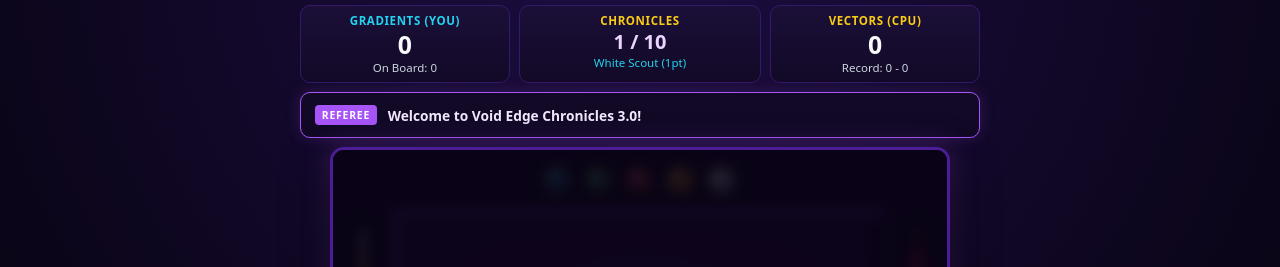
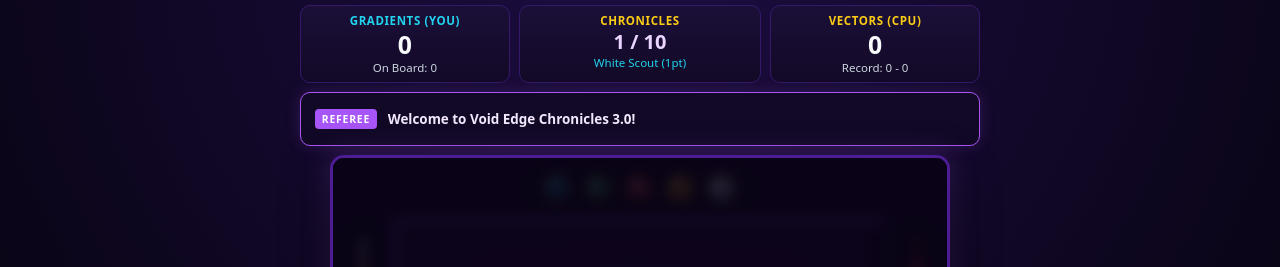
Before and after one commit to tlthe5th/void-edge-3, a plain HTML site: page index.html in a window 1280 px wide. Shown: the part 66-333 px from the top of the page. Drawn offline with Linux system fonts and the light colour scheme.

Commit message:
Refactor referee ticker styles and comments
Updated styles for the referee ticker and adjusted comments for clarity.

```diff
--- a/index.html
+++ b/index.html
@@ -55,24 +55,27 @@ body{
 .card-score{font-size:1.55rem;font-weight:900;line-height:1.15;margin:2px 0}
 .card-sub{font-size:.72rem;color:#cbd5e1;white-space:nowrap;overflow:hidden;text-overflow:ellipsis}
 
-/* Referee Ticker */
+/* Referee Ticker — Fixed height prevents board jumping when text wraps */
 .referee{
   width:100%;background:var(--panel);border:1px solid var(--neon);border-radius:10px;
-  padding:.45rem .85rem;margin-bottom:.55rem;display:flex;align-items:center;gap:.65rem;
-  min-height:46px;box-shadow:0 0 16px rgba(168,85,247,.2);
+  padding:.55rem .85rem;margin-bottom:.55rem;display:flex;align-items:center;gap:.65rem;
+  height:54px;flex-shrink:0;box-shadow:0 0 16px rgba(168,85,247,.2);
 }
 .ref-badge{
   background:var(--neon);color:#fff;font-size:.65rem;font-weight:900;
   padding:.2rem .45rem;border-radius:4px;letter-spacing:.8px;flex-shrink:0;
 }
-.ref-text{font-size:.86rem;font-weight:600;color:#f3e8ff;line-height:1.25}
+.ref-text{
+  font-size:.84rem;font-weight:600;color:#f3e8ff;line-height:1.3;
+  overflow:hidden;display:-webkit-box;-webkit-line-clamp:2;-webkit-box-orient:vertical;
+}
 
 /* Canvas Wrapper */
 .stage{
   position:relative;width:100%;max-width:620px;aspect-ratio:1/1;
   border-radius:14px;overflow:hidden;border:3px solid #4c1d95;
   box-shadow:0 18px 45px rgba(0,0,0,.75),0 0 28px rgba(168,85,247,.3);
-  background:#0e051c;
+  background:#0e051c;flex-shrink:0;
 }
 canvas{width:100%;height:100%;display:block;cursor:crosshair;touch-action:none}
 
@@ -215,13 +218,13 @@ footer a{color:var(--cyan);text-decoration:none}
     </div>
   </div>
 
-  <!-- Live Referee -->
+  <!-- Live Referee (Fixed height container) -->
   <div class="referee">
     <span class="ref-badge">REFEREE</span>
     <div class="ref-text" id="statusBar">Welcome to Void Edge Chronicles 3.0!</div>
   </div>
 
-  <!-- Game Arena (660x660 canvas with exterior marble & cue trays around the 520x520 playing field) -->
+  <!-- Game Arena -->
   <div class="stage" id="stageWrap">
     <div class="void-cam-banner hidden" id="voidCamBadge"><span class="dot"></span> VOID CAM &bull; SLOW-MO REPLAY</div>
     <canvas id="board" width="660" height="660"></canvas>
@@ -325,7 +328,6 @@ footer a{color:var(--cyan);text-decoration:none}
 
 <script>
 const canvas=document.getElementById('board'),ctx=canvas.getContext('2d');
-// W=660 gives a 62px exterior cabinet apron around the 536x536 inner cushioned arena
 const W=660,H=660,APRON=62,RAIL=14,PLAY_MIN=APRON+RAIL,PLAY_MAX=W-APRON-RAIL;
 const SLOPE_HALF=132,HOLE_HALF=50,VOID_R=19,R=17;
 
@@ -420,26 +422,23 @@ let replayFrames=[];
 let replayIdx=0;
 let postReplayCallback=null;
 
-// Audio Engine (Fixed Track 2: Abyss Drift so all 3 tracks are rich and clearly audible)
+// Audio Engine
 let audioCtx=null,jukeboxTrack=0,musicTimeout=null;
 const TRACK_NAMES=['OFF','1: Void Chase','2: Abyss Drift','3: Neon Duel'];
 const TRACKS=[
   [],
-  // Track 1: Void Chase (Fast Arpeggio)
   [
     {f:220.00,d:120,w:'sawtooth',g:0.048},{f:329.63,d:120,w:'sawtooth',g:0.048},
     {f:440.00,d:120,w:'sawtooth',g:0.048},{f:523.25,d:120,w:'sawtooth',g:0.048},
     {f:440.00,d:120,w:'sawtooth',g:0.048},{f:329.63,d:120,w:'sawtooth',g:0.048},
     {f:493.88,d:120,w:'sawtooth',g:0.048},{f:329.63,d:120,w:'sawtooth',g:0.048}
   ],
-  // Track 2: Abyss Drift (Warm Mid-Range Synthwave Pulse — audible & rich)
   [
     {f:293.66,d:210,w:'triangle',g:0.085},{f:349.23,d:210,w:'triangle',g:0.085},
     {f:440.00,d:210,w:'triangle',g:0.085},{f:523.25,d:210,w:'triangle',g:0.085},
     {f:493.88,d:210,w:'triangle',g:0.085},{f:440.00,d:210,w:'triangle',g:0.085},
     {f:349.23,d:210,w:'triangle',g:0.085},{f:329.63,d:210,w:'triangle',g:0.085}
   ],
-  // Track 3: Neon Duel
   [
     {f:196.00,d:140,w:'sawtooth',g:0.048},{f:293.66,d:140,w:'sawtooth',g:0.048},
     {f:392.00,d:140,w:'sawtooth',g:0.048},{f:466.16,d:140,w:'sawtooth',g:0.048},
@@ -529,7 +528,6 @@ function stepJukebox(i){
       g.gain.exponentialRampToValueAtTime(0.001,now+dur*0.9);
       o.start(now);o.stop(now+dur);
 
-      // Subtle octave harmonic layer on Track 2 so it sounds full & atmospheric
       if(jukeboxTrack===2){
         const o2=c.createOscillator(),g2=c.createGain();
         o2.type='sine';
@@ -1139,20 +1137,16 @@ function drawTaperedCue(tipX,tipY,buttX,buttY){
   ctx.restore();
 }
 
-// Draw 3D Beveled Tabletop with Exterior Cue Gutters & Exterior Reserve Marble Trays
+// Draw 3D Beveled Tabletop
 function drawTable(theme){
   const cx=W/2,cy=H/2;
 
-  // 1. Exterior Cabinet Apron (holds the exterior marble trays and resting cue racks)
   ctx.fillStyle=theme.apron;
   ctx.fillRect(0,0,W,H);
 
-  // Subtle recessed trays outside top, bottom, left, and right rails
   ctx.fillStyle=theme.tray;
-  // Top & Bottom marble reserve trays
   ctx.beginPath();ctx.roundRect(cx-122,12,244,42,10);ctx.fill();
   ctx.beginPath();ctx.roundRect(cx-122,H-54,244,42,10);ctx.fill();
-  // Left & Right cue resting gutters
   ctx.beginPath();ctx.roundRect(14,APRON+10,36,H-(APRON+10)*2,8);ctx.fill();
   ctx.beginPath();ctx.roundRect(W-50,APRON+10,36,H-(APRON+10)*2,8);ctx.fill();
 
@@ -1161,7 +1155,6 @@ function drawTable(theme){
   ctx.strokeRect(cx-122,12,244,42);
   ctx.strokeRect(cx-122,H-54,244,42);
 
-  // 2. Raised Mitered Cushion Rails surrounding the active playing field (APRON to W-APRON)
   const bSize=W-APRON*2;
   ctx.fillStyle=theme.railOuter;
   ctx.fillRect(APRON,APRON,bSize,bSize);
@@ -1178,7 +1171,6 @@ function drawTable(theme){
   ctx.lineWidth=1.5;
   ctx.strokeRect(APRON+0.5,APRON+0.5,bSize-1,bSize-1);
 
-  // 3. Woven Felt Playing Surface (inside PLAY_MIN .. PLAY_MAX)
   const playW=PLAY_MAX-PLAY_MIN;
   const feltGrad=ctx.createRadialGradient(cx,cy,60,cx,cy,playW*0.65);
   feltGrad.addColorStop(0,theme.felt);
@@ -1191,7 +1183,6 @@ function drawTable(theme){
     ctx.fillRect(PLAY_MIN,PLAY_MIN,playW,playW);
   }
 
-  // Deep Inner Cushion Shadow around Felt Perimeter
   ctx.save();
   ctx.beginPath();ctx.rect(PLAY_MIN,PLAY_MIN,playW,playW);ctx.clip();
   ctx.strokeStyle='rgba(0,0,0,0.68)';
@@ -1199,12 +1190,10 @@ function drawTable(theme){
   ctx.strokeRect(PLAY_MIN,PLAY_MIN,playW,playW);
   ctx.restore();
 
-  // 4. Exterior Staged Reserve Marble Trays (Right OUTSIDE the top and bottom rails!)
   if(!suddenDeath){
     const p1Drafted=phase==='title'?0:Math.floor((moveIdx + (order[0]===0?1:0))/2);
     const p2Drafted=phase==='title'?0:Math.floor((moveIdx + (order[0]===1?1:0))/2);
 
-    // Top exterior tray (Vectors): 10, 5, 3, 2, 1 from left to right
     for(let idx=0;idx<5;idx++){
       const rosterIdx=4-idx;
       const rx=cx - 88 + idx*44;
@@ -1217,7 +1206,6 @@ function drawTable(theme){
       }
     }
 
-    // Bottom exterior tray (Gradients): 1, 2, 3, 5, 10 from left to right
     for(let idx=0;idx<5;idx++){
       const rosterIdx=idx;
       const rx=cx - 88 + idx*44;
@@ -1231,7 +1219,6 @@ function drawTable(theme){
     }
   }
 
-  // 5. Four-Sided 3D Beveled Metallic Funnel Slope
   const ox1=cx-SLOPE_HALF,oy1=cy-SLOPE_HALF,ox2=cx+SLOPE_HALF,oy2=cy+SLOPE_HALF;
   const ix1=cx-HOLE_HALF,iy1=cy-HOLE_HALF,ix2=cx+HOLE_HALF,iy2=cy+HOLE_HALF;
 
@@ -1266,7 +1253,6 @@ function drawTable(theme){
   ctx.strokeStyle='rgba(255,255,255,0.45)';
   ctx.strokeRect(ox1,oy1,SLOPE_HALF*2,SLOPE_HALF*2);
 
-  // 6. Deep Recessed Abyss Pit & Central Circular Void Hole
   ctx.fillStyle=theme.pitWall;
   ctx.fillRect(ix1,iy1,HOLE_HALF*2,HOLE_HALF*2);
 
@@ -1286,7 +1272,6 @@ function drawTable(theme){
   ctx.lineWidth=1.5;
   ctx.beginPath();ctx.arc(cx,cy,VOID_R,0.2,Math.PI*1.1);ctx.stroke();
 
-  // 7. Exterior Resting Pool Cues (Right OUTSIDE the left and right rails!)
   const p1Holding=(phase==='aim' && activeTeam===0 && aiming);
   const p2Holding=(phase==='aim' && activeTeam===1 && aiming);
   if(!p1Holding){
@@ -1354,7 +1339,6 @@ function draw(){
     }
   }
 
-  // Aiming Trajectory & Active Tapered Cue Stick
   if(phase==='aim' && !isReplaying){
     const spec=getCurrentMarbleSpec();
     const teamColor=activeTeam===0?'#22d3ee':'#facc15';
@@ -1376,7 +1360,6 @@ function draw(){
         ctx.strokeStyle=teamColor;ctx.lineWidth=1.5;
         ctx.beginPath();ctx.arc(pred.hitX,pred.hitY,R,0,Math.PI*2);ctx.stroke();
 
-        // Draw Tapered Cue Pulling Back Behind Shooter Marble
         const pullBack=24+pred.powerRatio*56;
         const cueLen=165;
         const sx=shooterPos.x-pred.nx*pullBack,sy=shooterPos.y-pred.ny*pullBack;
@@ -1392,7 +1375,6 @@ function draw(){
 
   activeMarbles.forEach(m=>drawGlossyMarble(m.x,m.y,m.spec,m.team,false));
 
-  // Particles
   for(let i=particles.length-1;i>=0;i--){
     const p=particles[i];
     p.x+=p.vx;p.y+=p.vy;p.life-=0.035;
```
